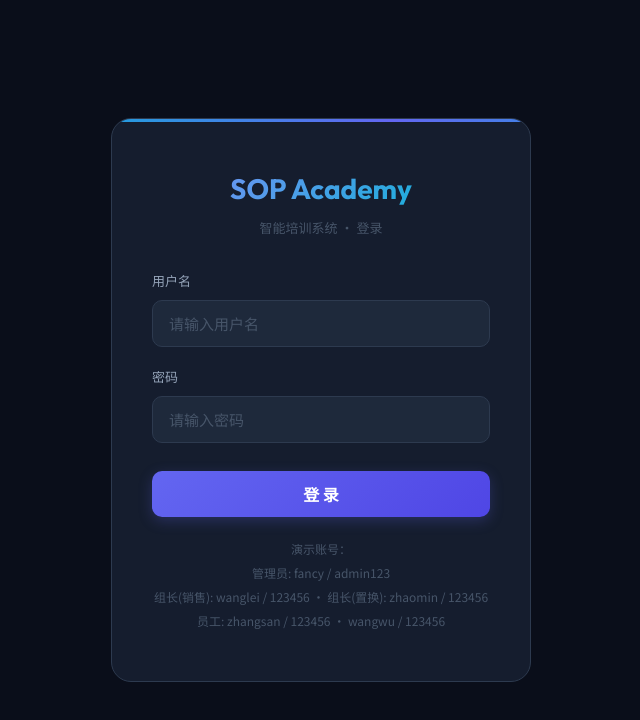
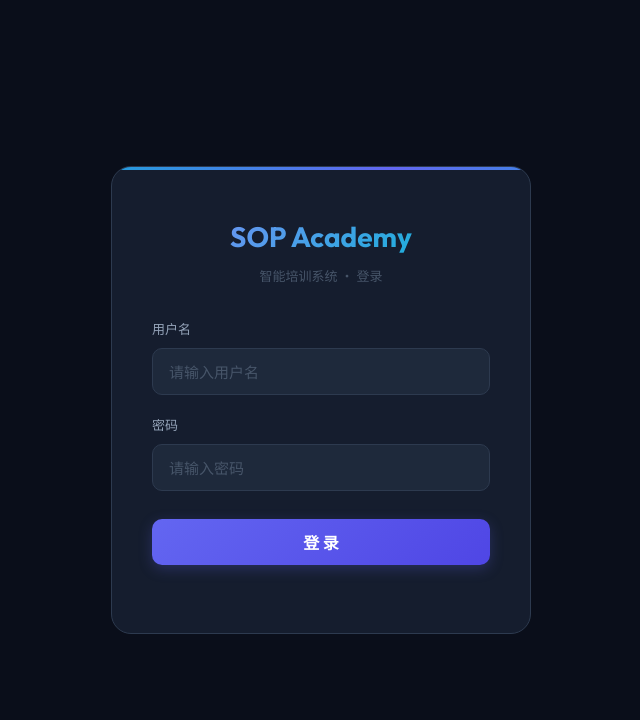
Before and after one commit to Fancy0214/sop-learning-platform, a plain HTML site: page index.html in a window 1280 px wide. Shown: the whole page, without its empty margins (319-959 px from the left). Drawn offline with Linux system fonts and the light colour scheme.

Commit message:
Remove demo accounts from login page

```diff
--- a/index.html
+++ b/index.html
@@ -31,10 +31,7 @@
         </div>
         <button class="btn btn-primary btn-full" style="margin-top:8px;height:46px;font-size:16px" onclick="doLogin()">登 录</button>
         <div style="text-align:center;margin-top:20px;font-size:12px;color:var(--text-muted);line-height:2">
-            <p>演示账号：</p>
-            <p>管理员: fancy / admin123</p>
-            <p>组长(销售): wanglei / 123456 · 组长(置换): zhaomin / 123456</p>
-            <p>员工: zhangsan / 123456 · wangwu / 123456</p>
+
         </div>
     </div>
 </div>
```
